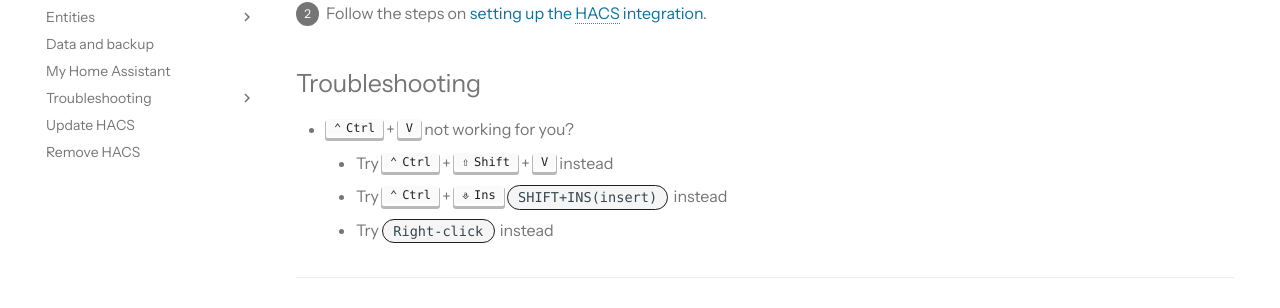
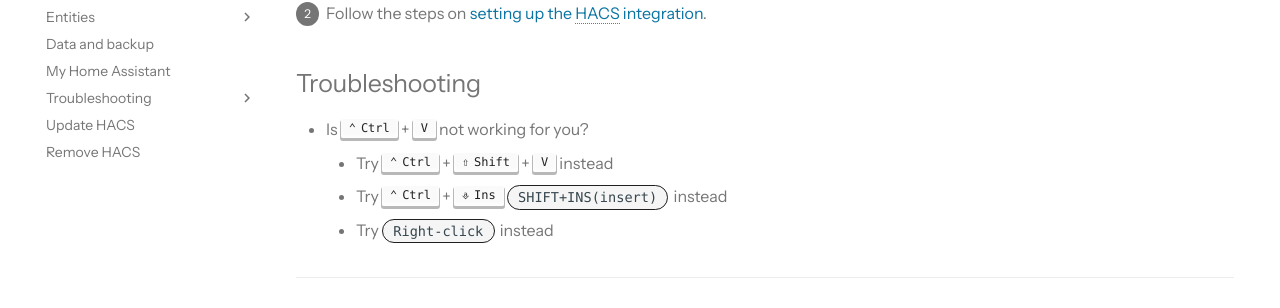
Before and after one commit to hacs/documentation, an MkDocs documentation site: the page built from source/docs/use/download/download.md, in a window 1280 px wide and 900 px high, scrolled down 700 px. Shown: the part 372-680 px from the top of the window. Built offline with MkDocs 1.6.1 and Material for MkDocs 9.7.7, drawn with Linux system fonts in a browser that asks for light colours; some web fonts are replaced; plug-ins that fetch from the network failed and are left out; comment, search, counter and statistics services are not loaded.

````diff
--- a/source/docs/use/download/download.md
+++ b/source/docs/use/download/download.md
@@ -29,7 +29,7 @@ How you download HACS depends on your Home Assistant installation type. In the i
     To set up HACS, you can use the [HACS download script](https://github.com/hacs/get).
 
     1. Open a terminal.
-    2. Go inside the container with `docker exec -it <name of container running homeassistant> bash`.
+    2. Go inside the container with `docker exec -it <name of the container running homeassistant> bash`.
     3. Run the HACS download script.
 
         ```bash
@@ -56,7 +56,7 @@ How you download HACS depends on your Home Assistant installation type. In the i
 
 ## Troubleshooting
 
-- ++ctrl+v++ not working for you?
+- Is ++ctrl+v++ not working for you?
     - Try ++ctrl+shift+v++ instead
     - Try ++ctrl+ins++ `SHIFT+INS(insert)` instead
     - Try `Right-click` instead
````
